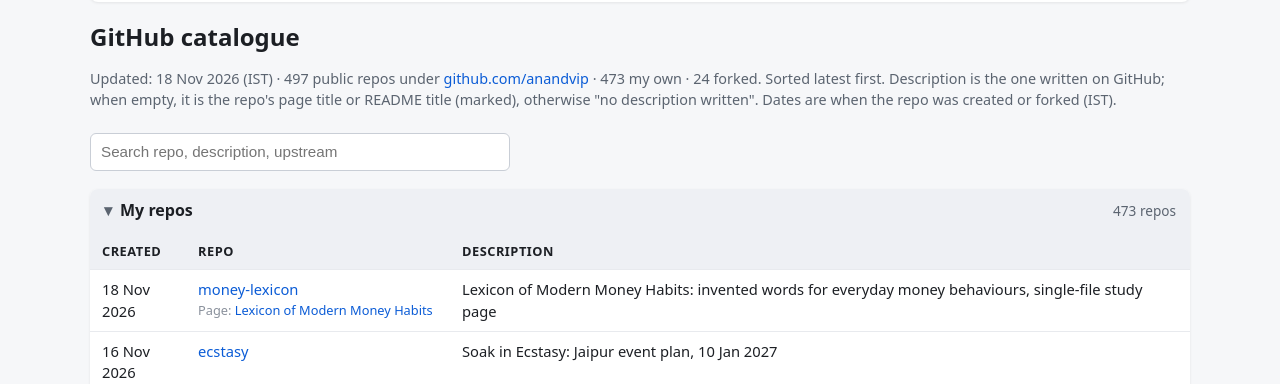
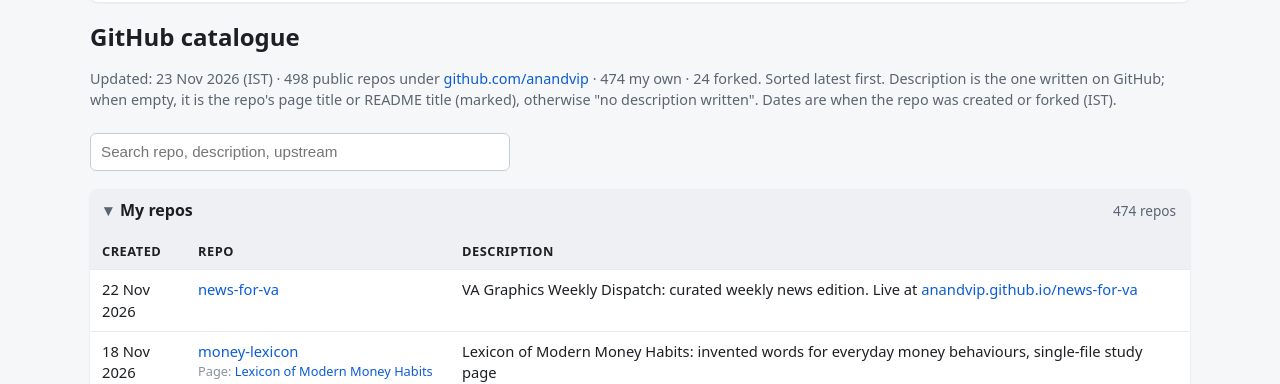
Before and after one commit to anandvip/starter, a plain HTML site: page index.html in a window 1280 px wide. Shown: the part 170-554 px from the top of the page. Drawn offline with Linux system fonts and the light colour scheme.

Commit message:
Add news-for-va to the GitHub catalogue

```diff
--- a/index.html
+++ b/index.html
@@ -1,6 +1,6 @@
 <!DOCTYPE html>
 <!--
-Page design guidelines (updated 16 Nov 2026):
+Page design guidelines (updated 23 Nov 2026):
 - Single-file vanilla HTML/CSS/JS. No CDN, frameworks or external assets.
 - Every external link opens in a new tab: target="_blank" rel="noopener". In-page (#) links stay in the same tab.
 - Mobile friendly: tables collapse into labelled cards under 640px.
@@ -46,9 +46,10 @@ details.cat table{table-layout:fixed;box-shadow:none;border-radius:0}col.k2{widt
 <div class="top"><div class="pt1">Vipul Anand &#183; GitHub refresher</div><p class="m" style="margin:.2rem 0">Updated: 01 Nov 2026 (IST)</p><ol class="toc"><li><a href="#catalogue">GitHub catalogue (own and forked repos)</a></li><li><a href="#subdomains">vipulanand.in subdomains report</a></li><li><a href="#timeline">My GitHub timeline (all repos)</a></li></ol></div>
 <section id="catalogue">
 <h1>GitHub catalogue</h1>
-<p class="m">Updated: 18 Nov 2026 (IST) &#183; 497 public repos under <a href="https://github.com/anandvip" target="_blank" rel="noopener">github.com/anandvip</a> &#183; 473 my own &#183; 24 forked. Sorted latest first. Description is the one written on GitHub; when empty, it is the repo's page title or README title (marked), otherwise &#34;no description written&#34;. Dates are when the repo was created or forked (IST).</p>
+<p class="m">Updated: 23 Nov 2026 (IST) &#183; 498 public repos under <a href="https://github.com/anandvip" target="_blank" rel="noopener">github.com/anandvip</a> &#183; 474 my own &#183; 24 forked. Sorted latest first. Description is the one written on GitHub; when empty, it is the repo's page title or README title (marked), otherwise &#34;no description written&#34;. Dates are when the repo was created or forked (IST).</p>
 <div class="ctl"><input type="search" id="caq" placeholder="Search repo, description, upstream" aria-label="Search catalogue"><div id="cac" aria-live="polite"></div></div>
-<details class="cat" open><summary><span class="yy">My repos</span><span class="yc"><span class="cnt">473</span> repos</span></summary><div class="tw"><table><colgroup><col class="c1"><col class="k2"><col class="c4"></colgroup><thead><tr><th>Created</th><th>Repo</th><th>Description</th></tr></thead><tbody>
+<details class="cat" open><summary><span class="yy">My repos</span><span class="yc"><span class="cnt">474</span> repos</span></summary><div class="tw"><table><colgroup><col class="c1"><col class="k2"><col class="c4"></colgroup><thead><tr><th>Created</th><th>Repo</th><th>Description</th></tr></thead><tbody>
+<tr><td data-l="Created">22 Nov 2026</td><td data-l="Repo"><a href="https://github.com/anandvip/news-for-va" target="_blank" rel="noopener">news-for-va</a></td><td data-l="Description">VA Graphics Weekly Dispatch: curated weekly news edition. Live at <a href="https://anandvip.github.io/news-for-va/" target="_blank" rel="noopener">anandvip.github.io/news-for-va</a></td></tr>
 <tr><td data-l="Created">18 Nov 2026</td><td data-l="Repo"><a href="https://github.com/anandvip/money-lexicon" target="_blank" rel="noopener">money-lexicon</a><div class="br">Page: <a href="https://anandvip.github.io/money-lexicon/" target="_blank" rel="noopener">Lexicon of Modern Money Habits</a></div></td><td data-l="Description">Lexicon of Modern Money Habits: invented words for everyday money behaviours, single-file study page</td></tr>
 <tr><td data-l="Created">16 Nov 2026</td><td data-l="Repo"><a href="https://github.com/anandvip/ecstasy" target="_blank" rel="noopener">ecstasy</a></td><td data-l="Description">Soak in Ecstasy: Jaipur event plan, 10 Jan 2027</td></tr>
 <tr><td data-l="Created">14 Nov 2026</td><td data-l="Repo"><a href="https://github.com/anandvip/choghadiya-wheel" target="_blank" rel="noopener">choghadiya-wheel</a></td><td data-l="Description">Choghadiya wheel: live active slot from your device clock, with Vaar Vela, Kaal Vela, Kaal Ratri and Rahu Kaal. Single-file, offline.</td></tr>
```
Also changed, not shown: 1 other file.
